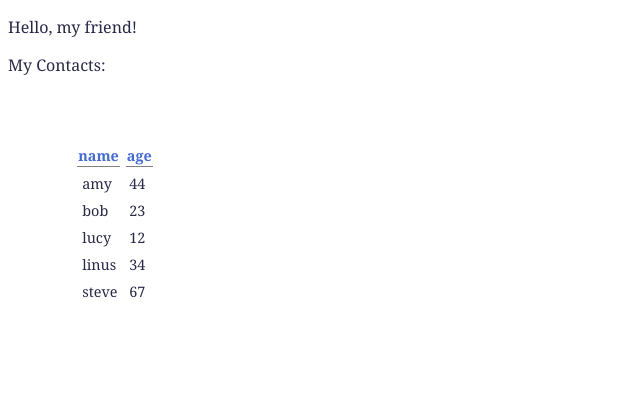
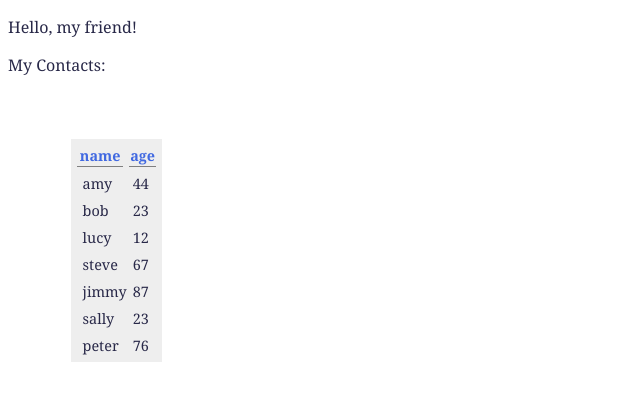
Before and after one commit to gusmairs/flask-app, a Flask app: page / in a window 1280 px wide. Shown: the top 401 px of the page, without its empty margins (0-640 px from the left). Run offline with Flask 2, Linux system fonts and the light colour scheme.

Commit message:
data import inside flask now - updates with new

```diff
--- a/app.py
+++ b/app.py
@@ -3,13 +3,10 @@ import pandas as pd
 
 app = Flask(__name__, static_url_path='')
 
-contacts = pd.read_csv('names.txt')
-records = contacts.to_dict(orient='records')
-t = contacts.to_html(border=0, index=False, escape=True)
-t.split('\n')
-
 @app.route('/')
 def index():
+    contacts = pd.read_csv('names.txt')
+    t = contacts.to_html(border=0, index=False, escape=True)
     return render_template('index.html',
                            message='Hello, my friend!',
                            table=t)
--- a/names.txt
+++ b/names.txt
@@ -2,5 +2,7 @@ name,age
 amy,44
 bob,23
 lucy,12
-linus,34
 steve,67
+jimmy,87
+sally,23
+peter,76
--- a/static/app.css
+++ b/static/app.css
@@ -7,6 +7,7 @@ table.dataframe {
   font-size: 0.9rem;
   margin: 5%;
   border-spacing: 6px;
+  background-color: #eeeeee;
 }
 
 th {
```
